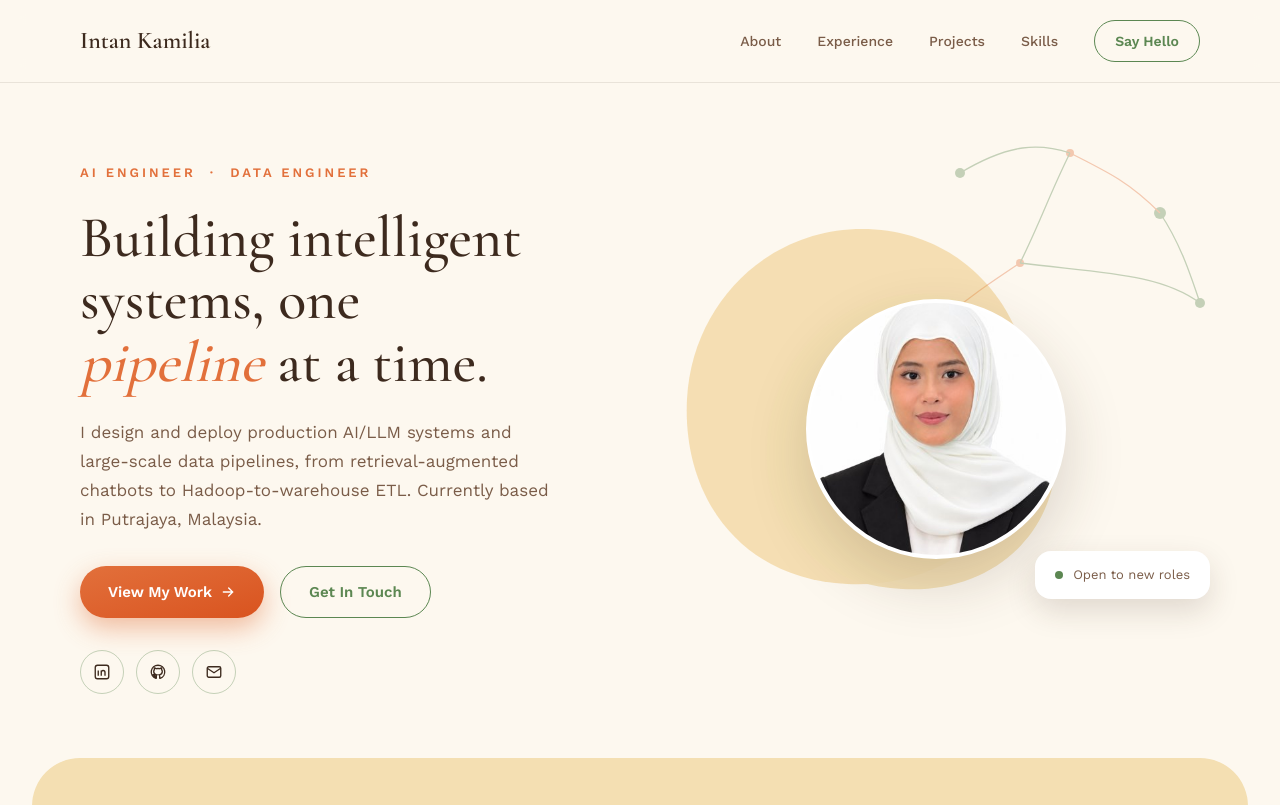
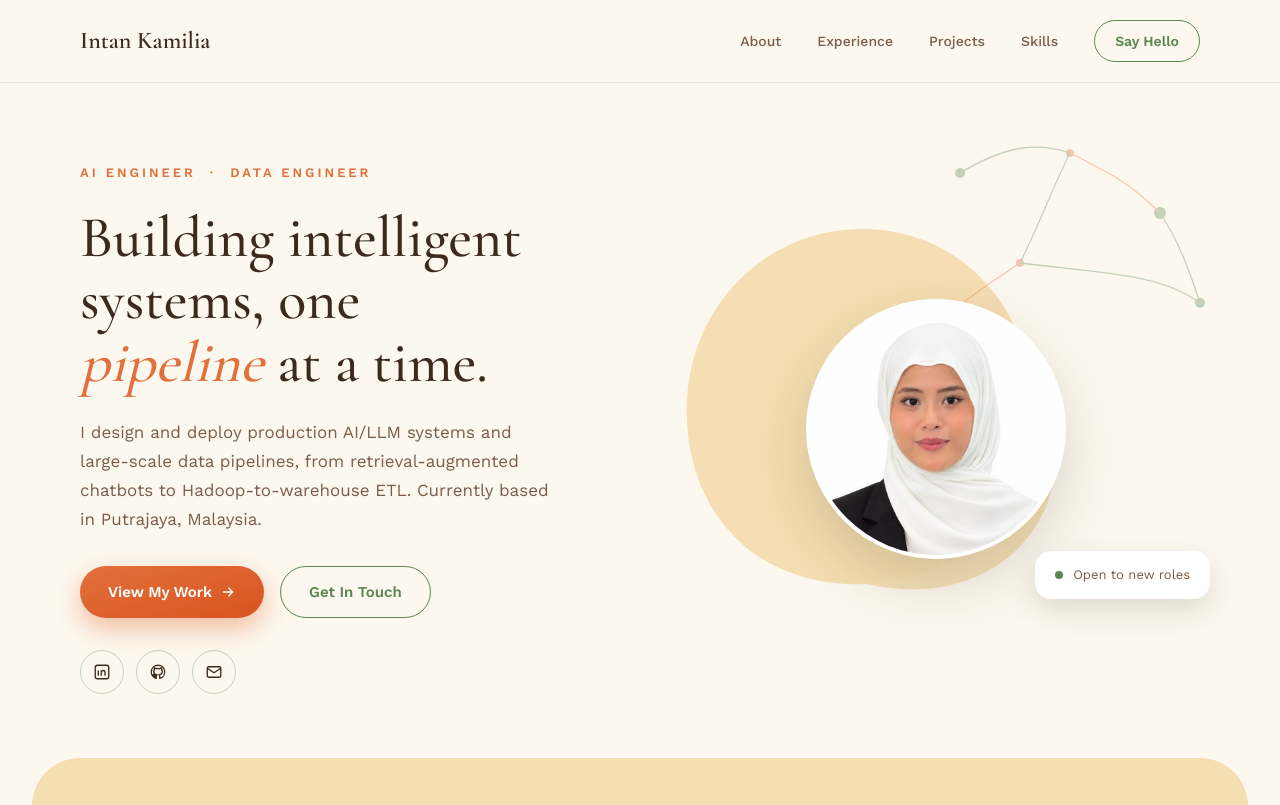
Before and after one commit to miliamacaroon/intan-kamilia-portfolio, a Next.js app: page / in a window 1280 px wide. Shown: the top 805 px of the page. Built offline with nearby package versions, Linux system fonts and the light colour scheme.

Commit message:
Fix Contact section spacing and hero photo crop
Contact was missing top padding, sitting flush against the section
above it. Hero photo used a plain centered crop that cut into the
face on a tall portrait photo; biased the crop upward instead.

```diff
--- a/src/components/Contact.tsx
+++ b/src/components/Contact.tsx
@@ -2,7 +2,7 @@ import Reveal from "./Reveal";
 
 export default function Contact() {
   return (
-    <section id="contact" className="px-6 pb-16 text-center sm:px-20">
+    <section id="contact" className="px-6 pt-16 pb-16 text-center sm:px-20 sm:pt-24">
       <Reveal className="mx-auto max-w-2xl">
         <div className="text-[13px] font-semibold tracking-[3px] text-terracotta uppercase">Let&apos;s Connect</div>
         <h2 className="font-display mt-3.5 text-[30px] leading-[1.2] sm:text-[44px]">
--- a/src/components/Hero.tsx
+++ b/src/components/Hero.tsx
@@ -89,7 +89,13 @@ export default function Hero() {
             />
           </svg>
           <div className="relative my-20 flex h-[260px] w-[260px] items-center justify-center overflow-hidden rounded-full border-4 border-white bg-white shadow-[0_24px_60px_rgba(61,42,30,0.18)]">
-            <Image src="/profile.jpg" alt="Intan Kamilia" fill sizes="260px" className="object-cover" />
+            <Image
+              src="/profile.jpg"
+              alt="Intan Kamilia"
+              fill
+              sizes="260px"
+              className="object-cover object-[center_18%]"
+            />
           </div>
           <div className="absolute right-[-10px] bottom-10 flex items-center gap-2.5 rounded-2xl bg-white px-5 py-3.5 shadow-[0_12px_30px_rgba(61,42,30,0.15)]">
             <div className="h-2 w-2 rounded-full bg-sage" />
```
